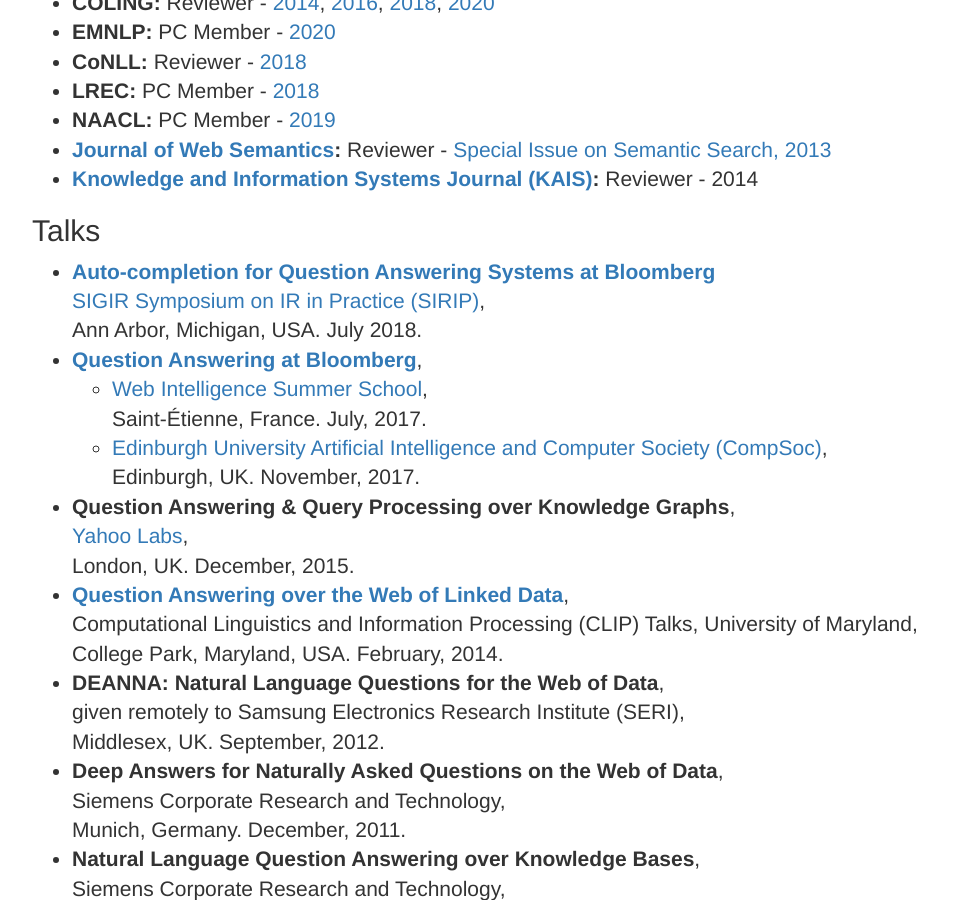
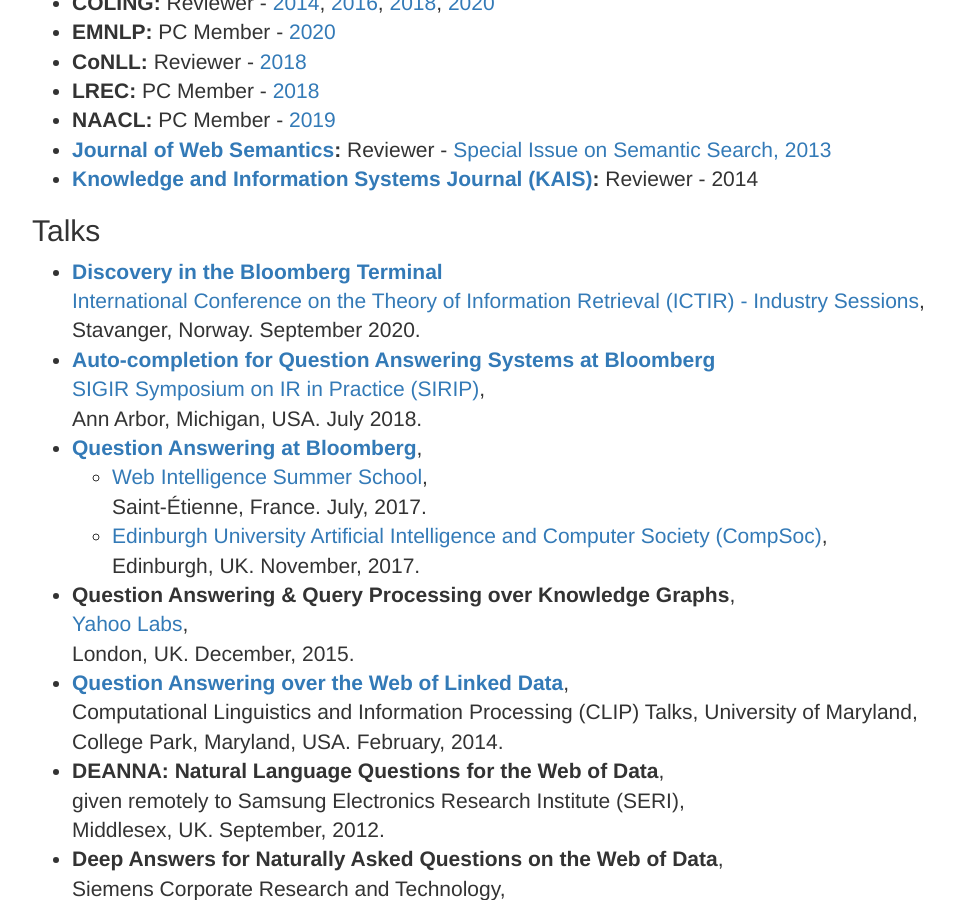
Before and after one commit to myahya/myahya.github.io, a Jekyll site: the page index.html, which Jekyll copies as it is, in a window 1280 px wide and 900 px high, scrolled down 3513 px. Shown: the whole window, without its empty margins (38-992 px from the left). Built offline with Jekyll 4.4.1, drawn with Linux system fonts in a browser that asks for light colours; nearby versions of some CDN libraries.

Commit message:
ICTIR talk

```diff
--- a/index.html
+++ b/index.html
@@ -288,6 +288,11 @@
         </ul>
         <h2 id="talks">Talks</h2>
         <ul class="lead">
+          <li><b><a href="https://ictir2020.org/industry-speakers/#bloomberg">Discovery in the Bloomberg Terminal</a></b><br />
+          <a href="https://ictir2020.org/industry-sessions/">International Conference on the Theory of Information Retrieval (ICTIR) - Industry Sessions</a>,<br />
+          Stavanger, Norway. September 2020.
+          </li>
+
           <li><b><a href="https://dl.acm.org/citation.cfm?doid=3209978.3210204">Auto-completion for Question Answering Systems at Bloomberg</a></b><br />
           <a href="http://sigir.org/sigir2018/program/industry-days/">SIGIR Symposium on IR in Practice (SIRIP)</a>,<br />
           Ann Arbor, Michigan, USA. July 2018.
```
